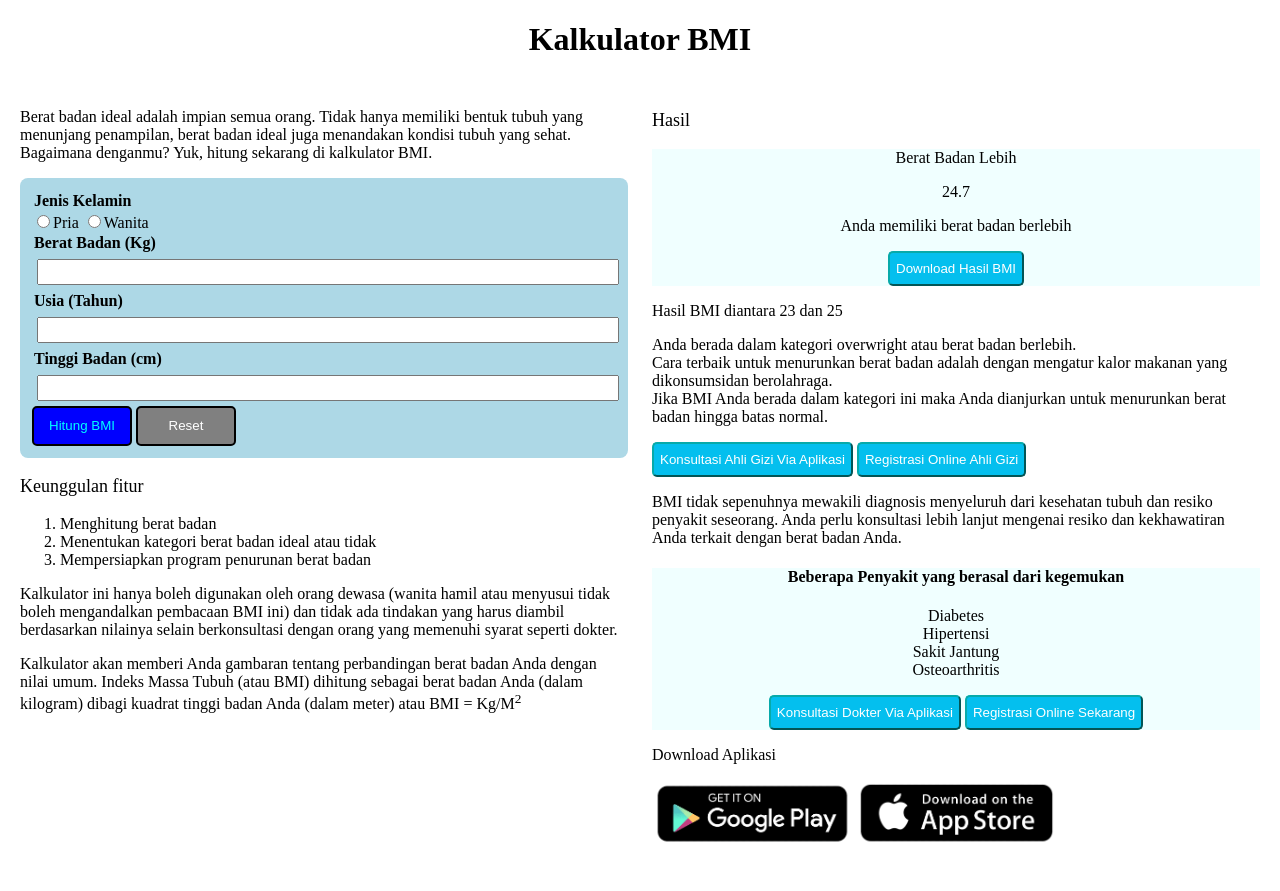
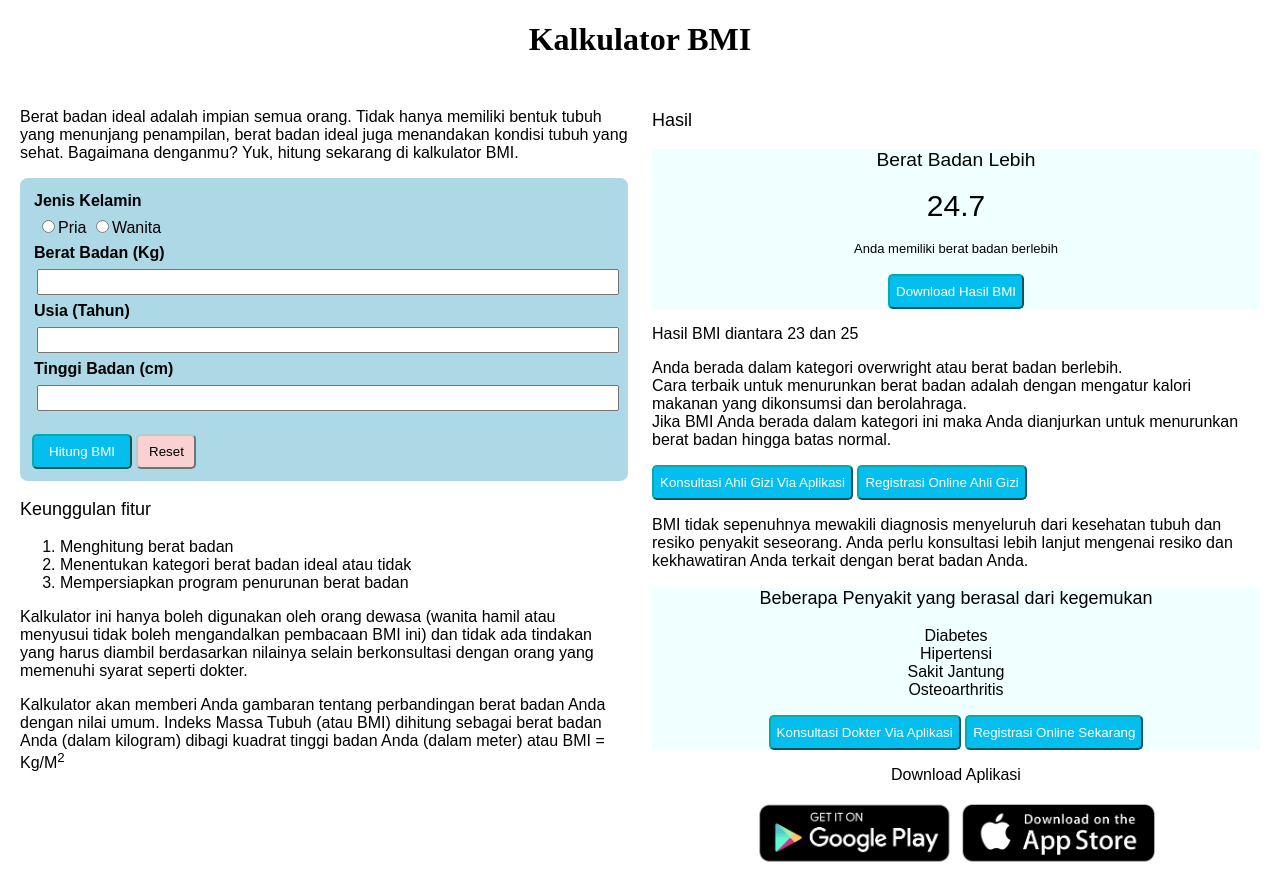
Before and after one commit to revou-fundamental-course/8-jul-24-nurhashanah, a plain HTML site: page index.html in a window 1280 px wide. Drawn offline with Linux system fonts and the light colour scheme.

Commit message:
config mini project

```diff
--- a/css/style.css
+++ b/css/style.css
@@ -9,6 +9,7 @@
 main{
     display: flex;
     justify-content: space-around;
+    font-family: sans-serif;
 
 }
 
@@ -34,19 +35,19 @@ main{
 }
 
 .submit{
-    background-color: blue;
-    border: 2px solid black;
+    background-color: rgb(4, 191, 238);
+    border-color: rgb(7, 170, 170);
     width: 100px;
-    height: 40px;
-    color: aqua;
+    height: 35px;
+    color: white;
 }
 
 .reset{
-    background-color: grey;
-    border: 2px solid black;
-    width: 100px;
-    height: 40px;
-    color: white;
+    background-color: rgb(250, 209, 209);
+    border-color: rgb(181, 202, 202);
+    width: 60px;
+    height: 35px;
+    color: black;
 }
 .imgfooter{
     width: 200px;
@@ -78,3 +79,26 @@ input::-webkit-outer-spin-button, input::-webkit-inner-spin-button {
     background-color: azure ;
     text-align: center;
 }
+.hasil-bmi{
+    font-size: larger;
+    font-weight: 300;
+    font-family: sans-serif;
+}
+.angka-bmi{
+    font-size: 30px;
+    font-weight: 500;
+    font-family: sans-serif;
+}
+.ket-bmi{
+    font-size: 13px;
+    font-weight: 100;
+    font-family: sans-serif;
+}
+p.info-penyakit {
+    font-size: 18px;
+    font-weight: 100;
+    font-family: sans-serif;
+}
+.footer{
+    text-align: center;
+}
--- a/index.html
+++ b/index.html
@@ -29,8 +29,9 @@
             <form class="form">
                 <div>
                     <div class="input-title">Jenis Kelamin</div>
-                    <input type="radio" id="sex-selection-man" name="sex" value="pria"><Label for="selection-man">Pria</Label>
+                    <div class="inputan"><input type="radio" id="sex-selection-man" name="sex" value="pria"><Label for="selection-man">Pria</Label>
                     <input type="radio" id="sex-selection-woman" name="sex" value="wanita"><Label for="selection-woman">Wanita</Label>
+                </div>
                 </div>
                 <div class="input-title">
                     <label for="input-berat-badan">Berat Badan (Kg)</label>
@@ -50,6 +51,7 @@
                     <div class="inputan">
                     <input type="number" id="input-tinggi-badan" class="inputan">
                 </div>
+                <br>
                 <div>
                     <button class="button submit">Hitung BMI</button>
                     <button class="button reset">Reset</button>
@@ -90,9 +92,12 @@
 
             <!-- Hasil Konten -->
              <section class="output-bmi">
-                <p>Berat Badan Lebih</p>
-                <p>24.7</p>
-                <p>Anda memiliki berat badan berlebih</p>
+                <div class="hasil-bmi">Berat Badan Lebih </div>
+                <br>
+                <div class="angka-bmi">24.7</div>
+                <br>
+                <div class="ket-bmi">Anda memiliki berat badan berlebih</div>
+                <br>
                 <button class="button-right">Download Hasil BMI</button>
              </section>
 
@@ -102,7 +107,7 @@
                 <p>
                     Anda berada dalam kategori overwright atau berat badan berlebih.
                 <br>
-                    Cara terbaik untuk menurunkan berat badan adalah dengan mengatur kalor makanan yang dikonsumsidan berolahraga.
+                    Cara terbaik untuk menurunkan berat badan adalah dengan mengatur kalori makanan yang dikonsumsi dan berolahraga.
                 <br>
                     Jika BMI Anda berada dalam kategori ini maka Anda dianjurkan untuk menurunkan berat badan hingga batas normal.
                 </p>
@@ -121,7 +126,7 @@
             </article>
 
             <section class="info-penyakit">
-                <h4>Beberapa Penyakit yang berasal dari kegemukan</h4>
+                <p class="info-penyakit">Beberapa Penyakit yang berasal dari kegemukan</p>
                 Diabetes
                 <br>
                 Hipertensi
@@ -132,10 +137,10 @@
                 <button class="button-right">Konsultasi Dokter Via Aplikasi</button>
                 <button class="button-right">Registrasi Online Sekarang</button>
             </section>
-            <p>Download Aplikasi</p>
+            <section class="footer"><p>Download Aplikasi</p>
     <img id="google" src="assets/img/google.png" class="imgfooter"> <img id="appstore" src="assets/img/apple.png" class="imgfooter">
-         </article>
-
+            </section>
+        </article>
         </section>
     </main>
 </body>
```
